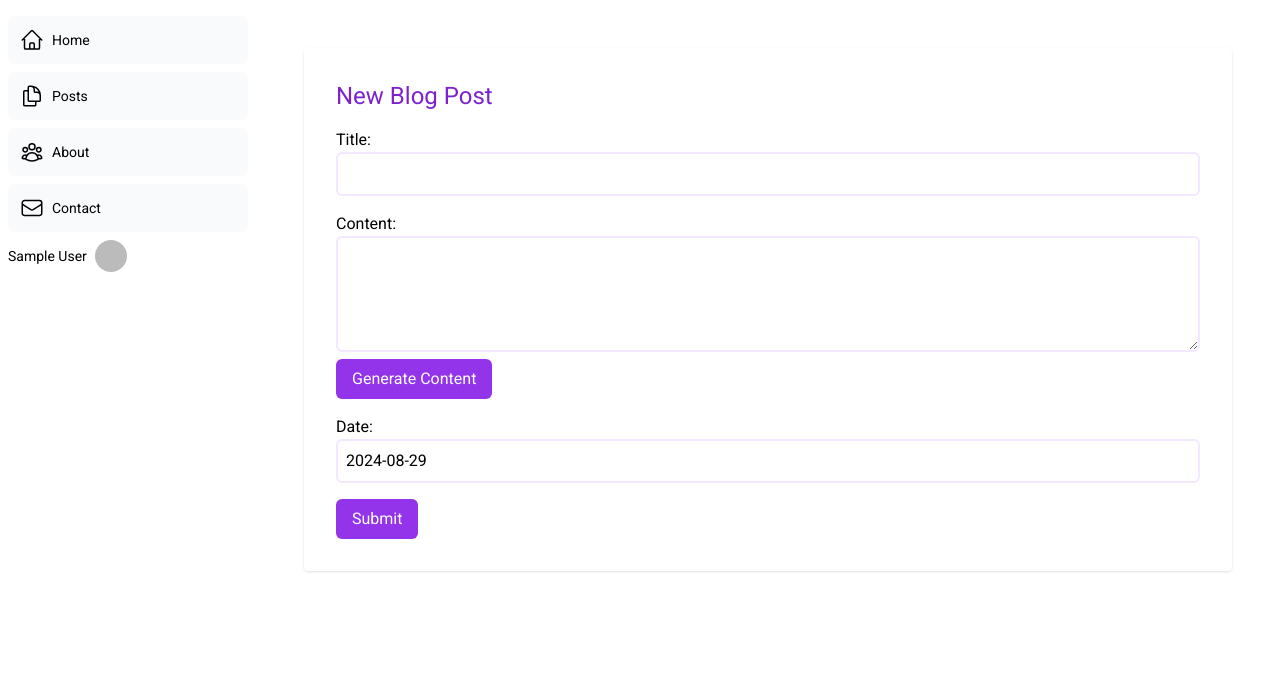
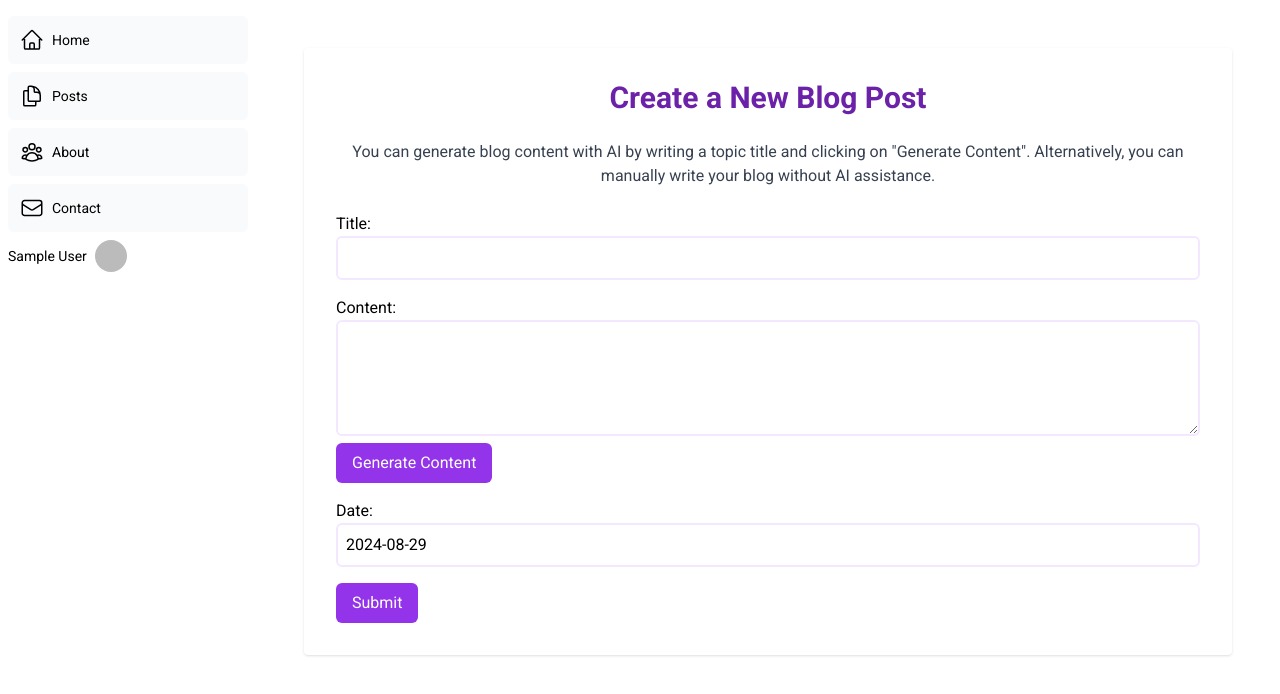
Before and after one commit to MuhammadZawar11681/Blog_App_NextJS, a Next.js app: page /blog/post/insert in a window 1280 px wide. Shown: the top 694 px of the page. Built offline with nearby package versions, Linux system fonts and the light colour scheme; no server answers; sample sign-in values are in the browser's storage.

Commit message:
Add AI assistance

```diff
--- a/src/app/blog/post/insert/page.tsx
+++ b/src/app/blog/post/insert/page.tsx
@@ -92,7 +92,8 @@ export default function Page() {
 
   return (
     <div className="bg-white p-8 rounded shadow">
-      <h2 className="text-2xl mb-4 text-purple-700">New Blog Post</h2>
+      <h2 className="text-3xl mb-6 text-purple-800 font-bold text-center">Create a New Blog Post</h2>
+      <p className="text-gray-700 mb-6 text-center">You can generate blog content with AI by writing a topic title and clicking on "Generate Content". Alternatively, you can manually write your blog without AI assistance.</p>
       <form onSubmit={handleSubmit} className="space-y-4">
         <div>
           <label htmlFor="title" className="block font-medium">Title:</label>
```
